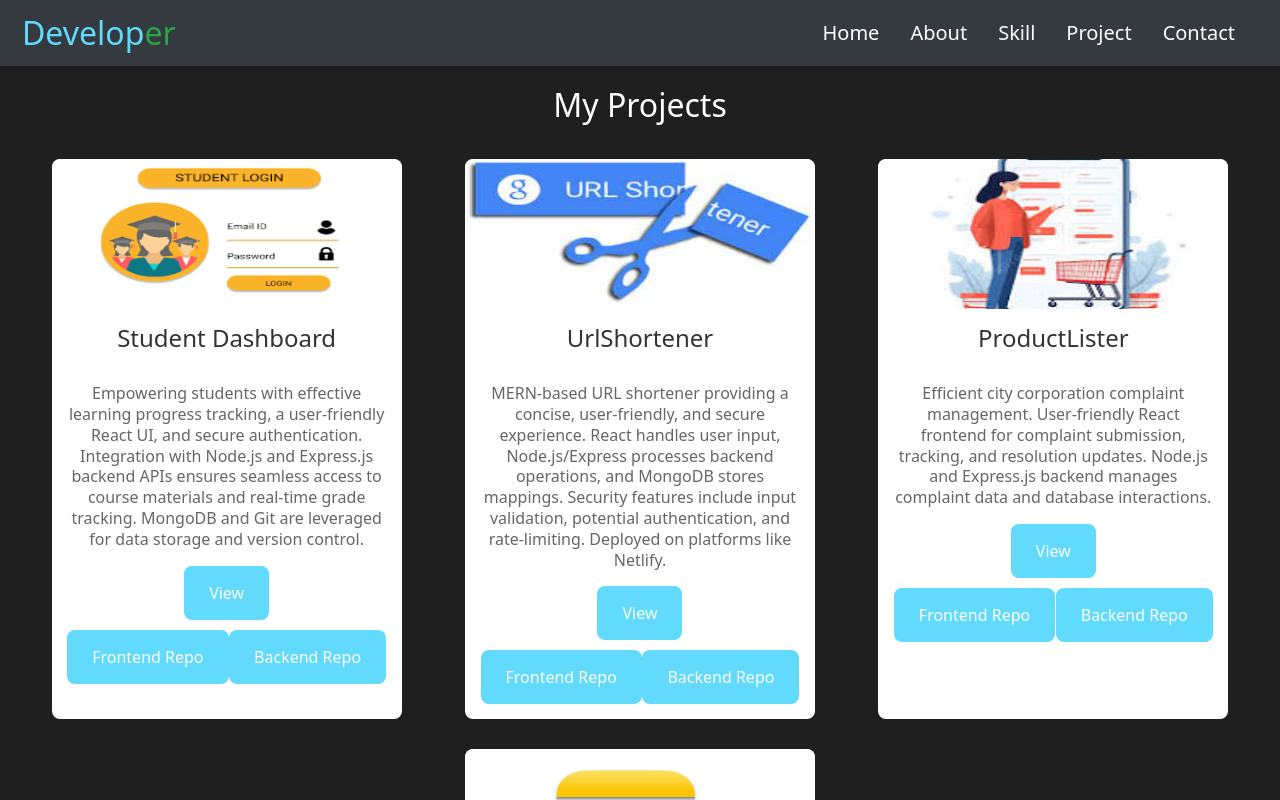
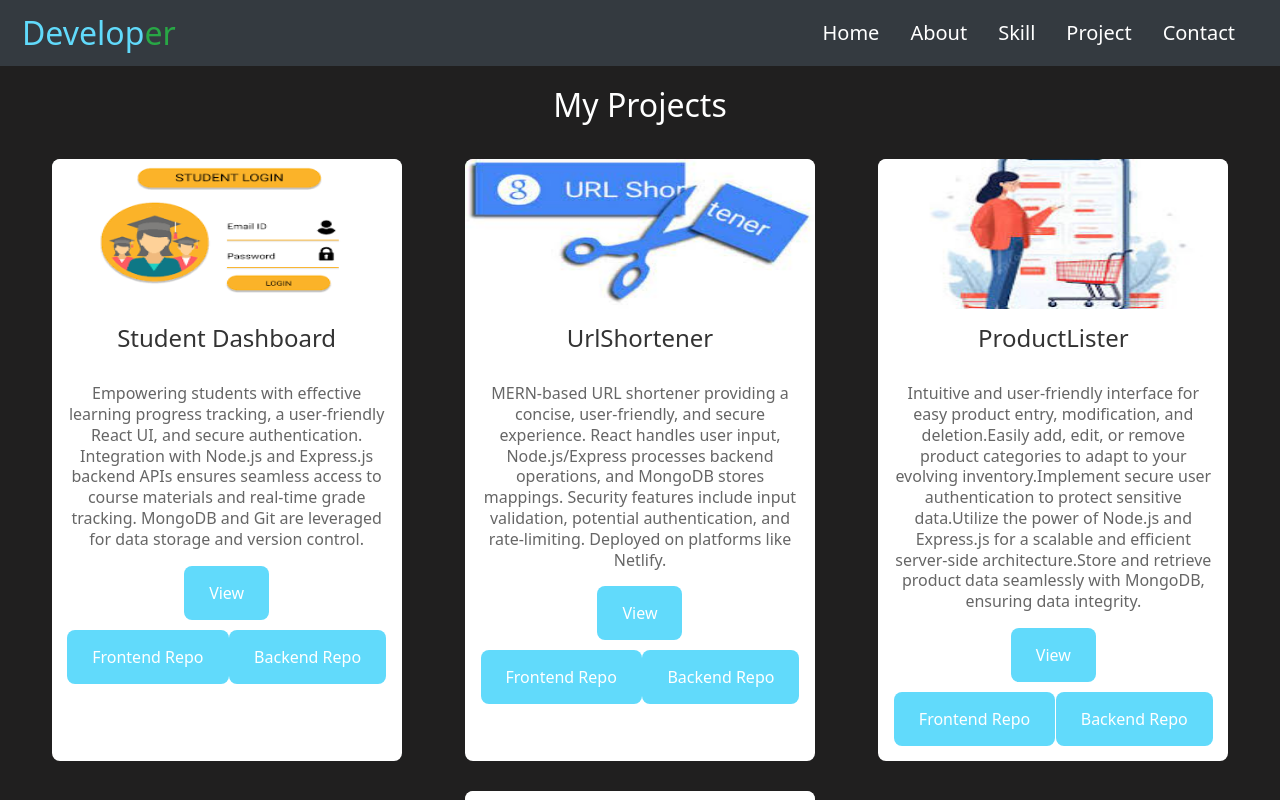
Before and after one commit to Raja1919/myPortfolio, a React (Create React App) app: page /project in a window 1280 px wide. Shown: the top 800 px of the page. Built offline with nearby package versions, Linux system fonts and the light colour scheme.

Commit message:
final commit

```diff
--- a/src/components/Project/Project.js
+++ b/src/components/Project/Project.js
@@ -28,7 +28,7 @@ const Project = () => {
       title: "ProductLister",
       fe: "https://github.com/Raja1919/Product_Lister_frontend",
       be: "https://github.com/Raja1919/Product_lister_backend",
-      desc: "Efficient city corporation complaint management. User-friendly React frontend for complaint submission, tracking, and resolution updates. Node.js and Express.js backend manages complaint data and database interactions.",
+      desc: "Intuitive and user-friendly interface for easy product entry, modification, and deletion.Easily add, edit, or remove product categories to adapt to your evolving inventory.Implement secure user authentication to protect sensitive data.Utilize the power of Node.js and Express.js for a scalable and efficient server-side architecture.Store and retrieve product data seamlessly with MongoDB, ensuring data integrity.",
       source: "https://lambent-kringle-33efaf.netlify.app",
     },
     {
```
Also changed, not shown: 1 other file (tests, documents, lock files or other folders).
